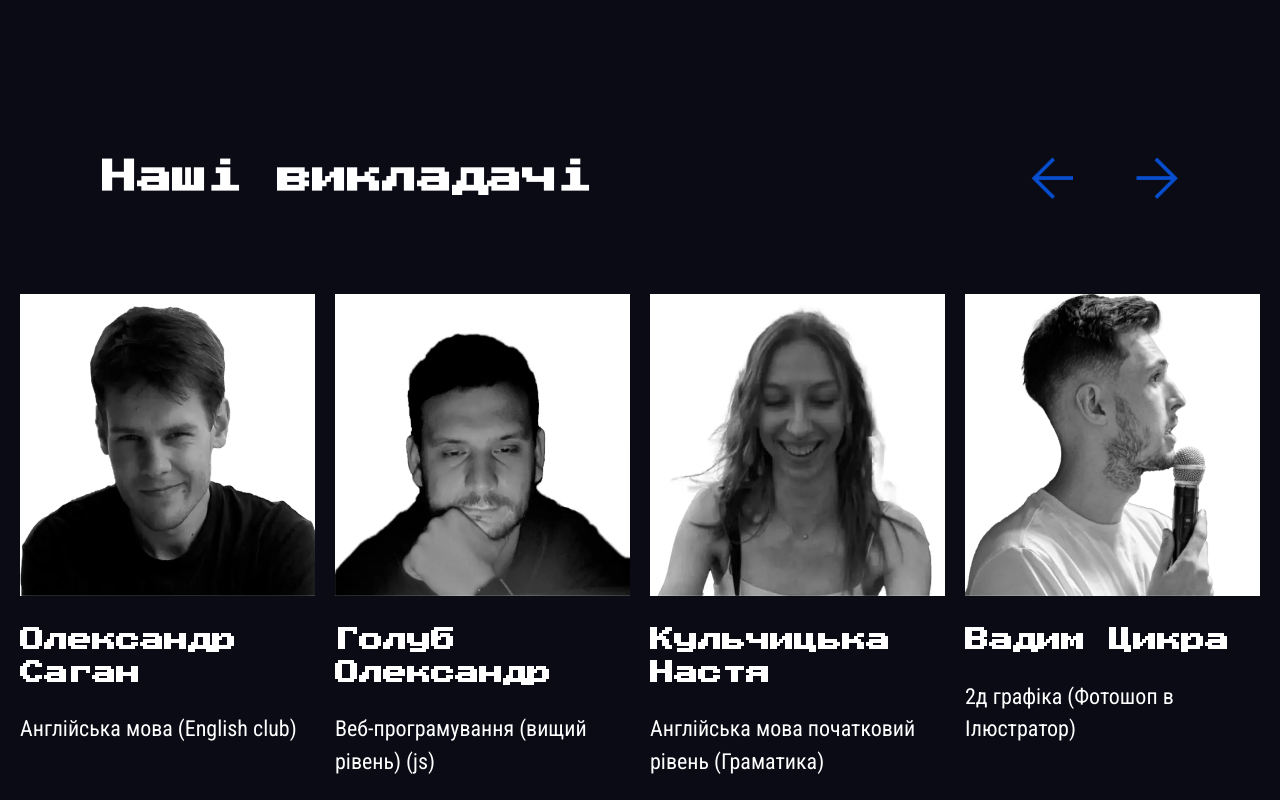
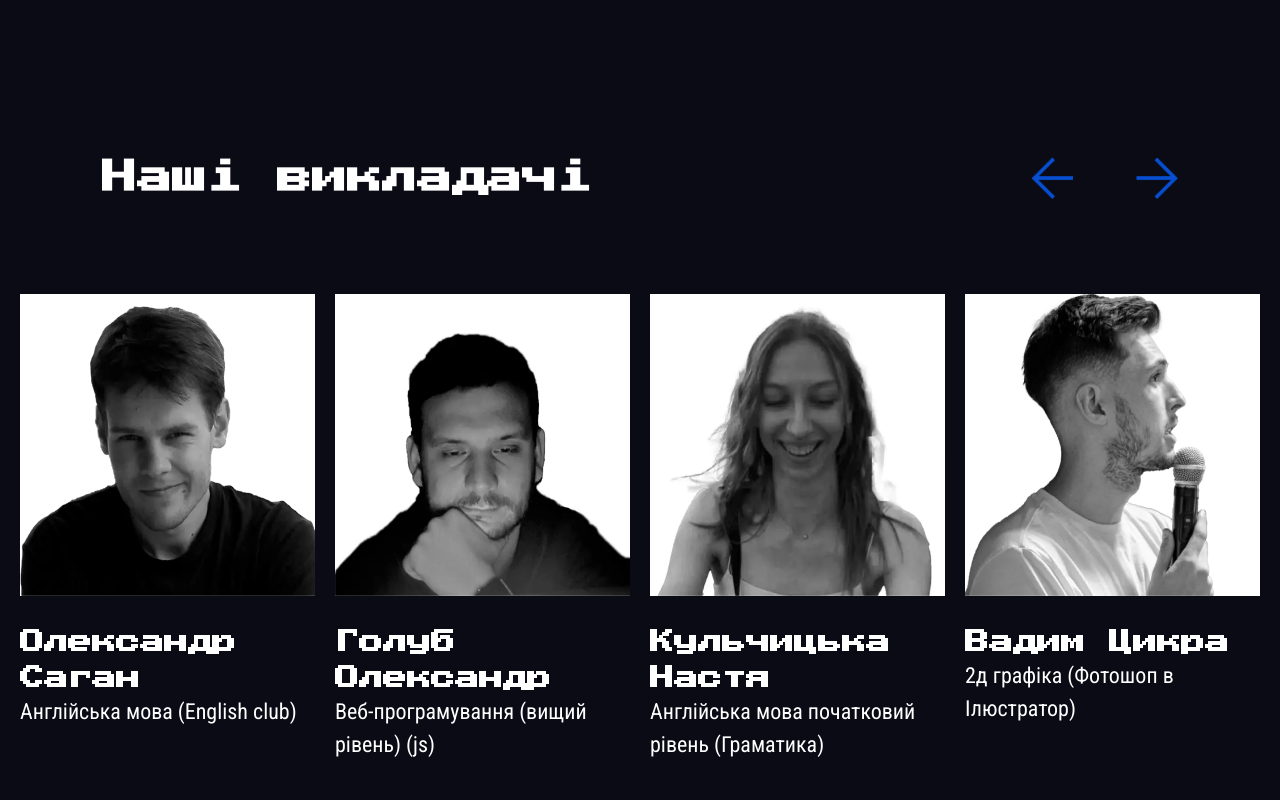
Before and after one commit to Zzezlik/practice_, a website: page index.html in a window 1280 px wide. Shown: the part 758-1558 px from the top of the page. After the commit the page ends 1519 px from the top, so only its background shows below. Drawn offline with Linux system fonts and the light colour scheme.

Commit message:
second section

```diff
--- a/styles.css
+++ b/styles.css
@@ -110,8 +110,11 @@ body {
 
 .cards-info > div > h3 {
     font-size: 24px;
+    line-height: 150%;
+    margin-bottom: 0;
 }
 .cards-info > div > p {
+    margin: 0;
     font-size: 22px;
     font-family: var(--roboto), sans-serif;
 
```
